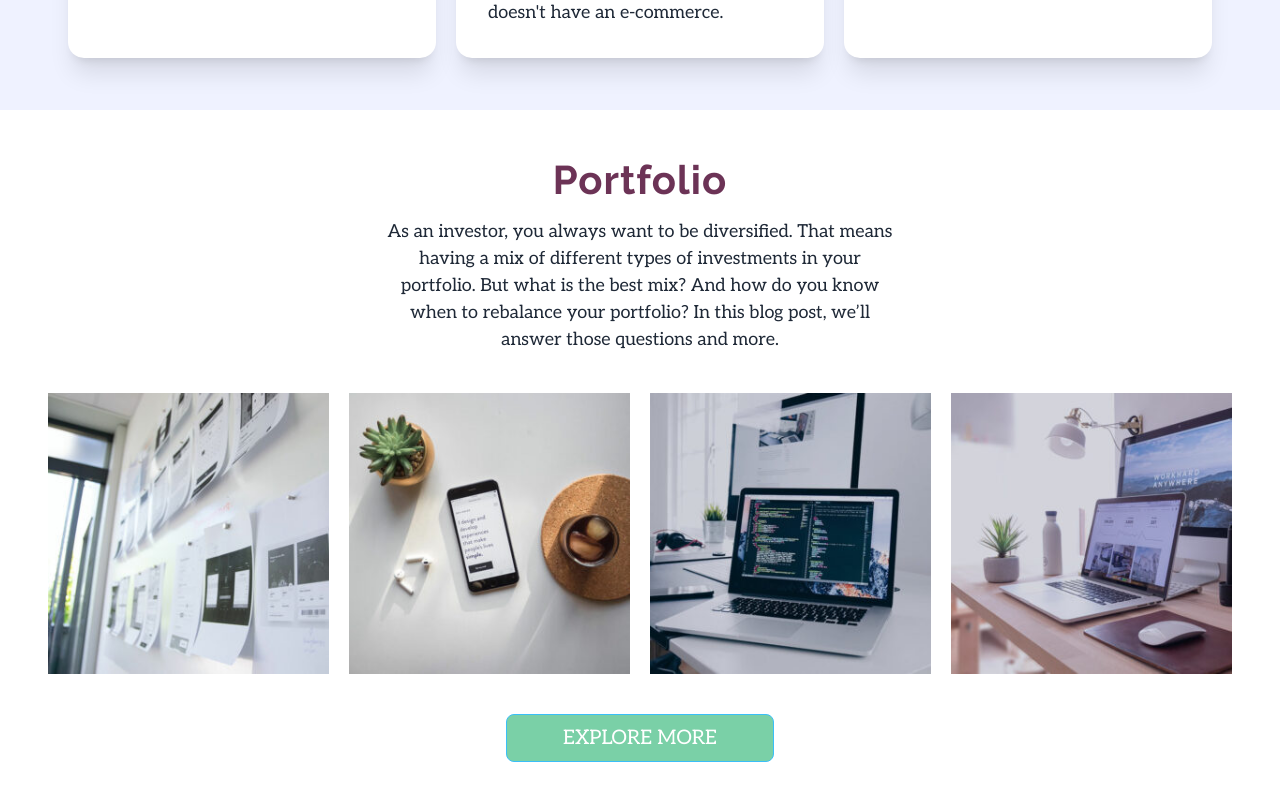
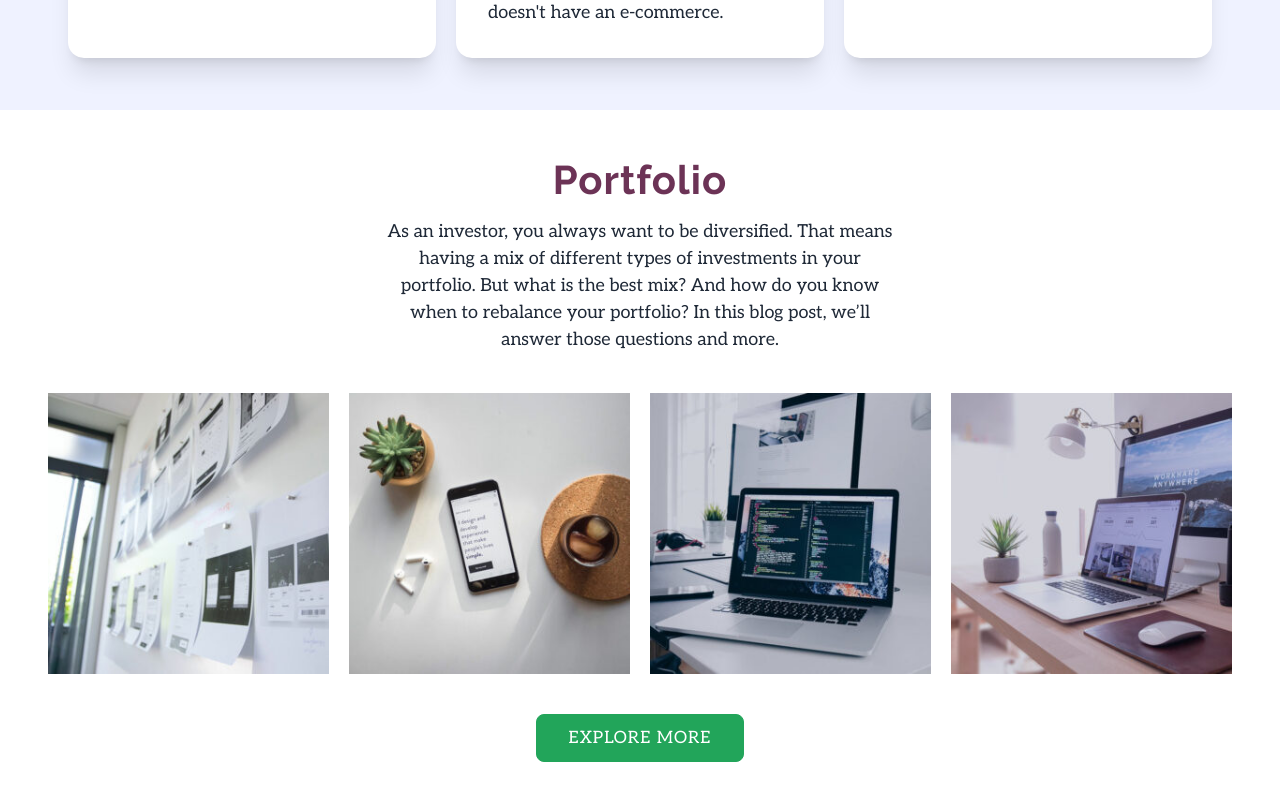
Before and after one commit to ashrafurrahman22/introit-website, a React (Create React App) app: page / in a window 1280 px wide. Shown: the part 961-1761 px from the top of the page. Built offline with nearby package versions, Linux system fonts and the light colour scheme.

Commit message:
button-added

```diff
--- a/src/Pages/Home/Portfolio.js
+++ b/src/Pages/Home/Portfolio.js
@@ -3,6 +3,7 @@ import img1 from '../../assets/portfolio1-300x300.jpg';
 import img2 from '../../assets/portfolio2-300x300.jpg';
 import img3 from '../../assets/portfolio3-300x300.jpg';
 import img4 from '../../assets/portfolio4-1-300x300.jpg';
+import '../Styles/Portfolio.css'
 
 const Portfolio = () => {
     return (
@@ -25,7 +26,7 @@ const Portfolio = () => {
         </div>
 
         <div className='flex justify-center my-10'>
-            <button style={{fontFamily:"Aleo", letterSpacing:"0px", backgroundColor:"#7AD0A7"}} className='btn btn-info text-white font-normal px-14 py-2 text-xl'>Explore More</button>
+            <button id='btn' className= 'btn font-medium text-white px-8 py-2'>Explore More</button>
         </div>
 
         </div>
--- /dev/null
+++ b/src/Pages/Styles/Portfolio.css
@@ -0,0 +1,12 @@
+#btn {
+    font-family: Aleo;
+    background-color: #22a55a;
+    border-color: #22a55a;
+    letter-spacing: 1px;
+    font-size: 17px;
+}
+
+#btn:hover {
+    background-color: black;
+
+}
```
